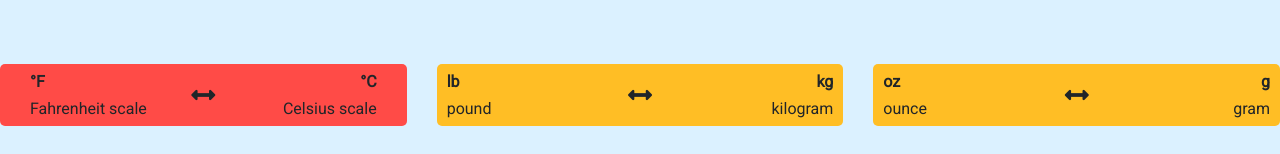
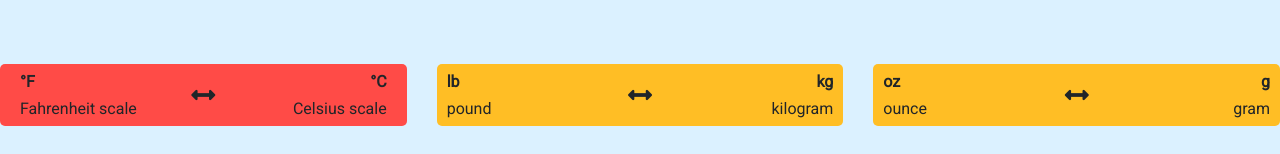
Before and after one commit to danielkoban/measurement-calculator, a Vue app: page / in a window 1280 px wide. In both pictures the pointer is over the element 203 px from the left and 287 px from the top of the page. Shown: the part 192-346 px from the top of the page. Built offline with nearby package versions, Linux system fonts and the light colour scheme.

Commit message:
change MeasureButton hover effect

```diff
--- a/src/components/MeasureButtons.vue
+++ b/src/components/MeasureButtons.vue
@@ -66,9 +66,7 @@ export default {
 }
 
 .measureButton:hover {
-  /*filter: saturate(125%);*/
-  /*animation: move 1s ease;*/
-  padding: 0 30px;
+  padding: 0 20px;
 }
 
 .measureButton__symbol--bold {
```
